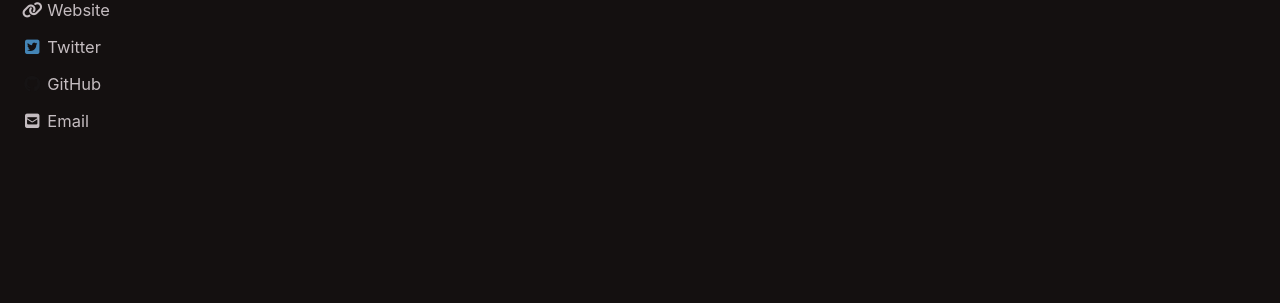
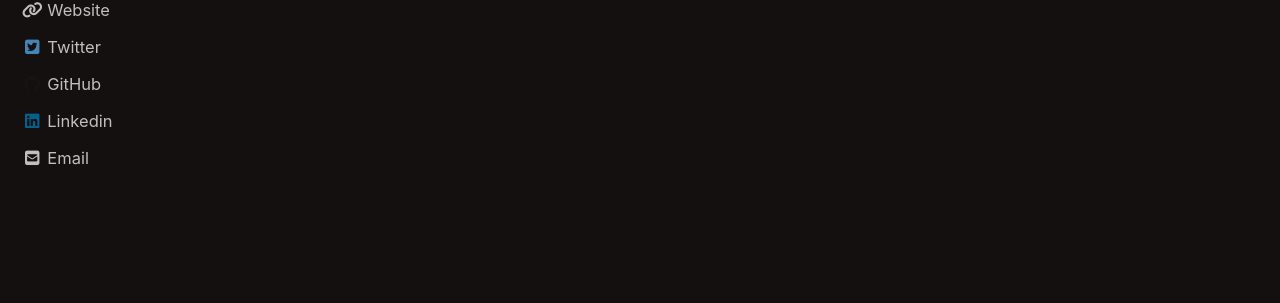
Before and after one commit to richardbeumer/blog, a Jekyll site: the page built from index.html, in a window 1280 px wide. Shown: the part 394-697 px from the top of the page. Built offline with Jekyll 4.4.1, drawn with Linux system fonts in a browser that asks for light colours; cached includes are drawn as plain includes; nearby versions of some CDN libraries; the list of posts is cut into pages by our own code.

Commit message:
added social

```diff
--- a/_config.yml
+++ b/_config.yml
@@ -107,13 +107,16 @@ author:
       url: "https://blog.rchrd.be"
     - label: "Twitter"
       icon: "fab fa-fw fa-twitter-square"
-      url: "https://twitter.com/rbeumer"
+      url: "https://twitter.com/r_beumer"
     - label: "Facebook"
       icon: "fab fa-fw fa-facebook-square"
       # url: "https://facebook.com/"
     - label: "GitHub"
       icon: "fab fa-fw fa-github"
       url: "https://github.com/richardbeumer"
+    - label: "Linkedin"
+      icon: "fab fa-fw fa-linkedin"
+      url: "https://www.linkedin.com/in/richardbeumer/"
     - label: "Instagram"
       icon: "fab fa-fw fa-instagram"
       # url: "https://instagram.com/"
```
